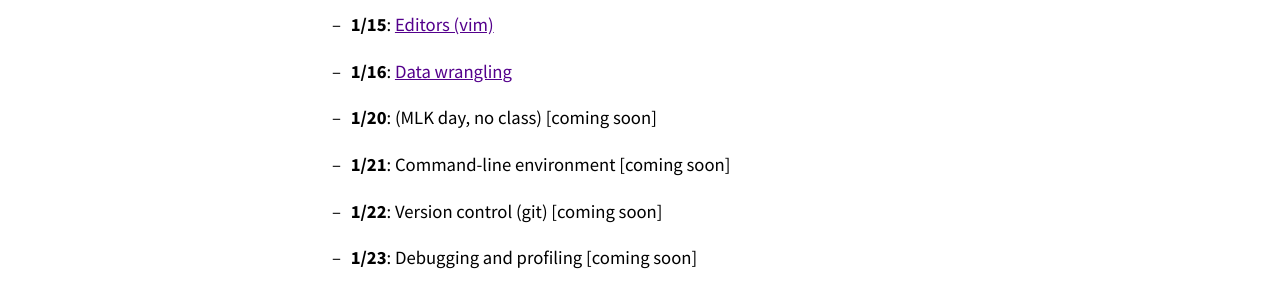
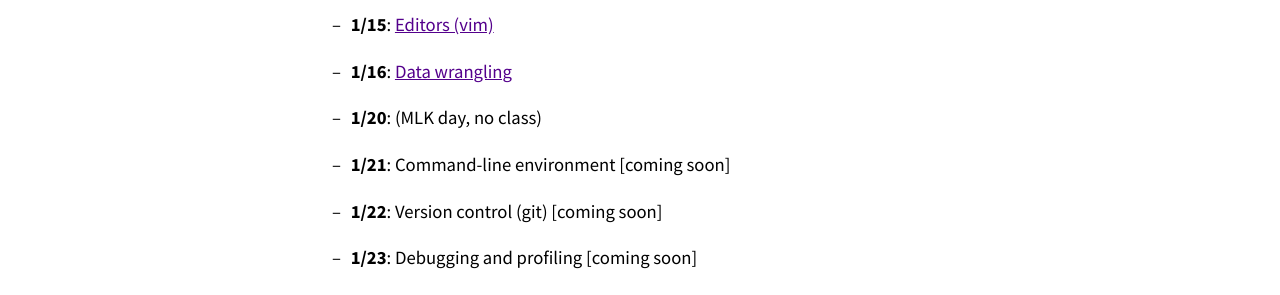
Before and after one commit to missing-semester-cn/missing-semester-cn.github.io, a Jekyll site: the page built from lectures.html, in a window 1280 px wide. Shown: the part 226-521 px from the top of the page. Built offline with Jekyll 4.4.1, drawn with Linux system fonts in a browser that asks for light colours.

Commit message:
Fix coming soon for MLK day

```diff
--- a/lectures.html
+++ b/lectures.html
@@ -9,6 +9,8 @@ title: "Lectures"
   <li>
   {% if lecture.url %}
     <strong>{{ lecture.date }}</strong>: <a href="{{ lecture.url }}">{{ lecture.name }}</a>
+  {% elsif lecture.name contains "MLK" %}
+    <strong>{{ lecture.date }}</strong>: {{ lecture.name }}
   {% else %}
     <strong>{{ lecture.date }}</strong>: {{ lecture.name }} [coming soon]
   {% endif %}
```
